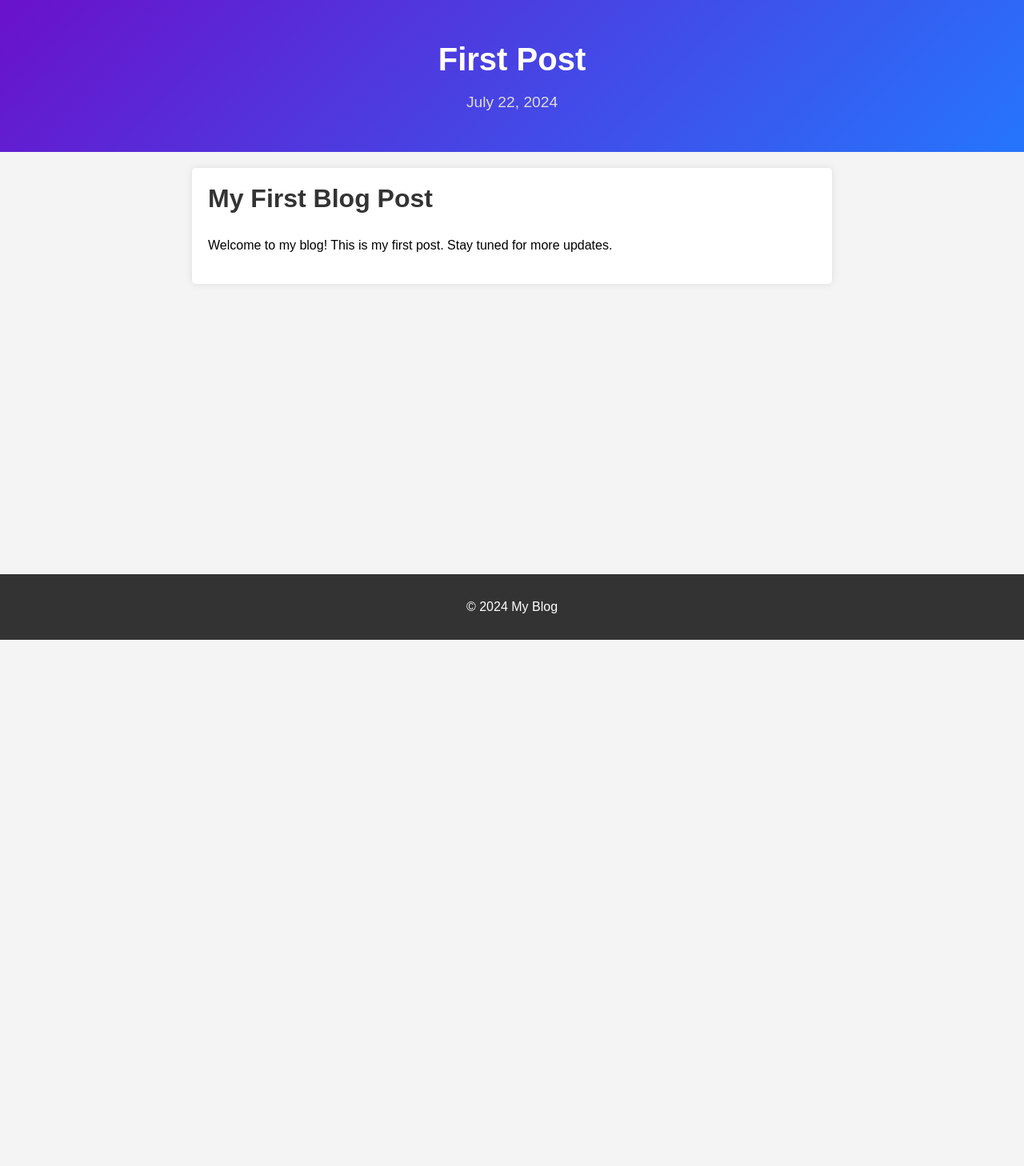
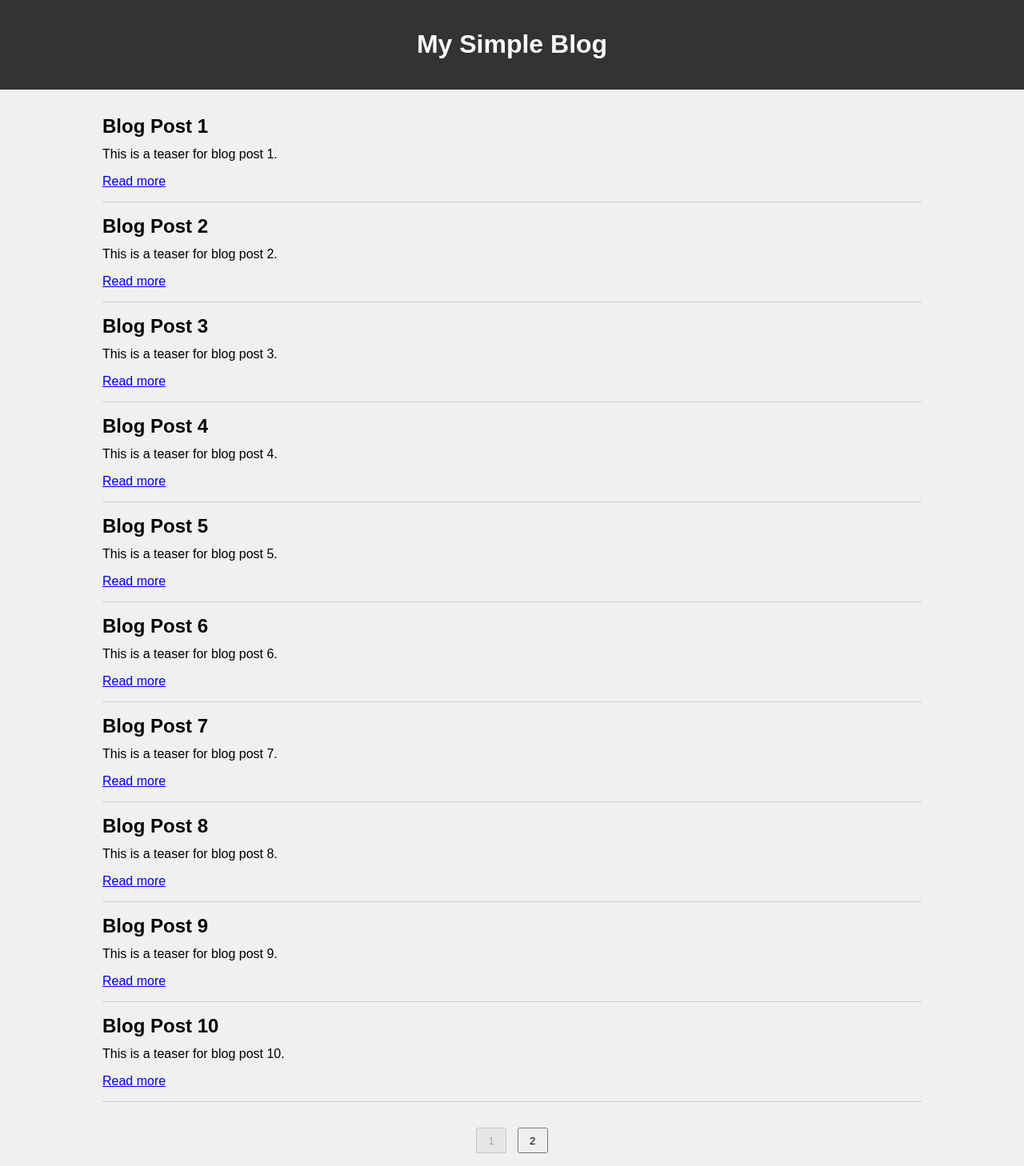
Before and after one commit to Chris-E-Dev/chris-e-dev.github.io, a plain HTML site: page index.html in a window 1280 px wide. Shown: the whole page at 80% size. Before the commit the page ends 800 px from the top, so only its background shows below. Drawn offline with Linux system fonts and the light colour scheme.

Commit message:
Add paging and change to simple styles

```diff
--- a/css/styles.css
+++ b/css/styles.css
@@ -2,105 +2,58 @@ body {
     font-family: Arial, sans-serif;
     margin: 0;
     padding: 0;
-    background-color: #f4f4f4;
+    display: flex;
+    flex-direction: column;
+    align-items: center;
+    background-color: #f0f0f0;
 }
 
 header {
-    background: #333;
-    color: #fff;
+    background-color: #333;
+    color: white;
+    width: 100%;
     padding: 1em 0;
     text-align: center;
-    position: relative;
-}
-
-header h1 {
-    margin: 0;
-}
-
-header input[type="text"] {
-    padding: 0.5em;
-    margin-top: 10px;
-    border: none;
-    border-radius: 5px;
-    width: 80%;
-    max-width: 400px;
 }
 
 main {
-    margin: 20px;
+    margin: 1em 0;
+    width: 80%;
 }
 
-footer {
-    background: #333;
-    color: #fff;
-    text-align: center;
-    padding: 1em 0;
-    position: fixed;
-    bottom: 0;
-    width: 100%;
+nav {
+    margin: 1em 0;
 }
 
-article {
-    background: #fff;
-    padding: 20px;
-    margin-bottom: 20px;
-    border-radius: 5px;
-    box-shadow: 0 0 10px rgba(0, 0, 0, 0.1);
+nav button {
+    padding: 0.5em 1em;
+    margin: 0 0.5em;
 }
 
-h2 {
-    color: #333;
+#blog-list article {
+    border-bottom: 1px solid #ccc;
+    padding: 1em 0;
 }
 
-/* Additional styles for the post detail page */
-.post-header {
-    background: linear-gradient(135deg, #6a11cb 0%, #2575fc 100%);
-    color: #fff;
-    padding: 2em 0;
-    text-align: center;
-    margin-bottom: 20px;
+#blog-list h2 {
+    margin: 0 0 0.5em 0;
 }
 
-.post-header h1 {
-    font-size: 2.5em;
-    margin: 0.5em 0;
+#blog-list p {
+    margin: 0 0 1em 0;
 }
 
-.post-header .post-date {
-    font-size: 1.2em;
-    color: #ddd;
+.hidden {
+    display: none;
 }
 
-.container {
-    width: 90%;
-    max-width: 800px;
-    margin: 0 auto;
+#blog-detail {
+    width: 80%;
+    background: white;
+    padding: 1em;
+    box-shadow: 0 0 10px rgba(0,0,0,0.1);
 }
 
-.post-content h2 {
-    font-size: 2em;
-    margin-top: 0;
-}
-
-.post-content p {
-    line-height: 1.6em;
+#blog-detail button {
     margin-bottom: 1em;
 }
-
-.post-footer {
-    background: #333;
-    color: #fff;
-    text-align: center;
-    padding: 1em 0;
-    margin-top: 20px;
-}
-
-@media (max-width: 768px) {
-    .post-header h1 {
-        font-size: 2em;
-    }
-
-    .post-content h2 {
-        font-size: 1.5em;
-    }
-}
--- a/index.html
+++ b/index.html
@@ -3,25 +3,23 @@
 <head>
     <meta charset="UTF-8">
     <meta name="viewport" content="width=device-width, initial-scale=1.0">
-    <title>First Post</title>
-    <link rel="stylesheet" href="./css/styles.css">
+    <title>Simple Blog</title>
+    <link rel="stylesheet" href="css/styles.css">
 </head>
 <body>
-    <header class="post-header">
-        <div class="container">
-            <h1>First Post</h1>
-            <p class="post-date">July 22, 2024</p>
-        </div>
+    <header>
+        <h1>My Simple Blog</h1>
     </header>
-    <main class="container">
-        <article class="post-content">
-            <h2>My First Blog Post</h2>
-            <p>Welcome to my blog! This is my first post. Stay tuned for more updates.</p>
-            <!-- Add more content here -->
-        </article>
+    <main id="blog-list">
+        <!-- Blog list will be populated here -->
     </main>
-    <footer class="post-footer">
-        <p>© 2024 My Blog</p>
-    </footer>
+    <nav id="pagination">
+        <!-- Pagination buttons will be here -->
+    </nav>
+    <div id="blog-detail" class="hidden">
+        <button onclick="closeDetail()">Back</button>
+        <div id="detail-content"></div>
+    </div>
+    <script src="js/scripts.js"></script>
 </body>
 </html>
--- /dev/null
+++ b/js/scripts.js
@@ -0,0 +1,94 @@
+const blogList = document.getElementById('blog-list');
+const pagination = document.getElementById('pagination');
+const blogDetail = document.getElementById('blog-detail');
+const detailContent = document.getElementById('detail-content');
+
+const blogs = [
+    { title: "Blog Post 1", teaser: "This is a teaser for blog post 1.", file: "blog/blog1.html" },
+    { title: "Blog Post 2", teaser: "This is a teaser for blog post 2.", file: "blog/blog2.html" },
+	{ title: "Blog Post 3", teaser: "This is a teaser for blog post 3.", file: "blog/blog2.html" },
+	{ title: "Blog Post 4", teaser: "This is a teaser for blog post 4.", file: "blog/blog2.html" },
+	{ title: "Blog Post 5", teaser: "This is a teaser for blog post 5.", file: "blog/blog2.html" },
+	{ title: "Blog Post 6", teaser: "This is a teaser for blog post 6.", file: "blog/blog2.html" },
+	{ title: "Blog Post 7", teaser: "This is a teaser for blog post 7.", file: "blog/blog2.html" },
+	{ title: "Blog Post 8", teaser: "This is a teaser for blog post 8.", file: "blog/blog2.html" },
+	{ title: "Blog Post 9", teaser: "This is a teaser for blog post 9.", file: "blog/blog2.html" },
+	{ title: "Blog Post 10", teaser: "This is a teaser for blog post 10.", file: "blog/blog2.html" },
+	{ title: "Blog Post 11", teaser: "This is a teaser for blog post 11.", file: "blog/blog2.html" },
+    // Add more blog entries here
+];
+
+const perPage = 10;
+let currentPage = 1;
+
+function renderBlogList() {
+    blogList.innerHTML = '';
+    const start = (currentPage - 1) * perPage;
+    const end = start + perPage;
+    const currentBlogs = blogs.slice(start, end);
+
+    currentBlogs.forEach(blog => {
+        const article = document.createElement('article');
+        const title = document.createElement('h2');
+        const teaser = document.createElement('p');
+        const link = document.createElement('a');
+
+        title.textContent = blog.title;
+        teaser.textContent = blog.teaser;
+        link.textContent = "Read more";
+        link.href = `#${blog.title}`;
+        link.onclick = (e) => {
+            e.preventDefault();
+            loadBlogDetail(blog.file);
+        };
+
+        article.appendChild(title);
+        article.appendChild(teaser);
+        article.appendChild(link);
+        blogList.appendChild(article);
+    });
+
+    renderPagination();
+}
+
+function renderPagination() {
+    pagination.innerHTML = '';
+    const totalPages = Math.ceil(blogs.length / perPage);
+
+    for (let i = 1; i <= totalPages; i++) {
+        const button = document.createElement('button');
+        button.textContent = i;
+        button.onclick = () => {
+            currentPage = i;
+            renderBlogList();
+        };
+
+        if (i === currentPage) {
+            button.disabled = true;
+        }
+
+        pagination.appendChild(button);
+    }
+}
+
+function loadBlogDetail(file) {
+    fetch(file)
+        .then(response => response.text())
+        .then(data => {
+            detailContent.innerHTML = data;
+            blogList.classList.add('hidden');
+            pagination.classList.add('hidden');
+            blogDetail.classList.remove('hidden');
+        });
+}
+
+function closeDetail() {
+    blogList.classList.remove('hidden');
+    pagination.classList.remove('hidden');
+    blogDetail.classList.add('hidden');
+    detailContent.innerHTML = '';
+}
+
+window.onload = () => {
+    renderBlogList();
+};
```
Also changed, not shown: blog/blog1.html (added, +8 -0 lines), blog/blog2.html (added, +4 -0 lines), content/posts.json (deleted, +0 -14 lines), posts/first-post.html (deleted, +0 -3 lines), posts/sondermuell-post.html (deleted, +0 -3 lines).
